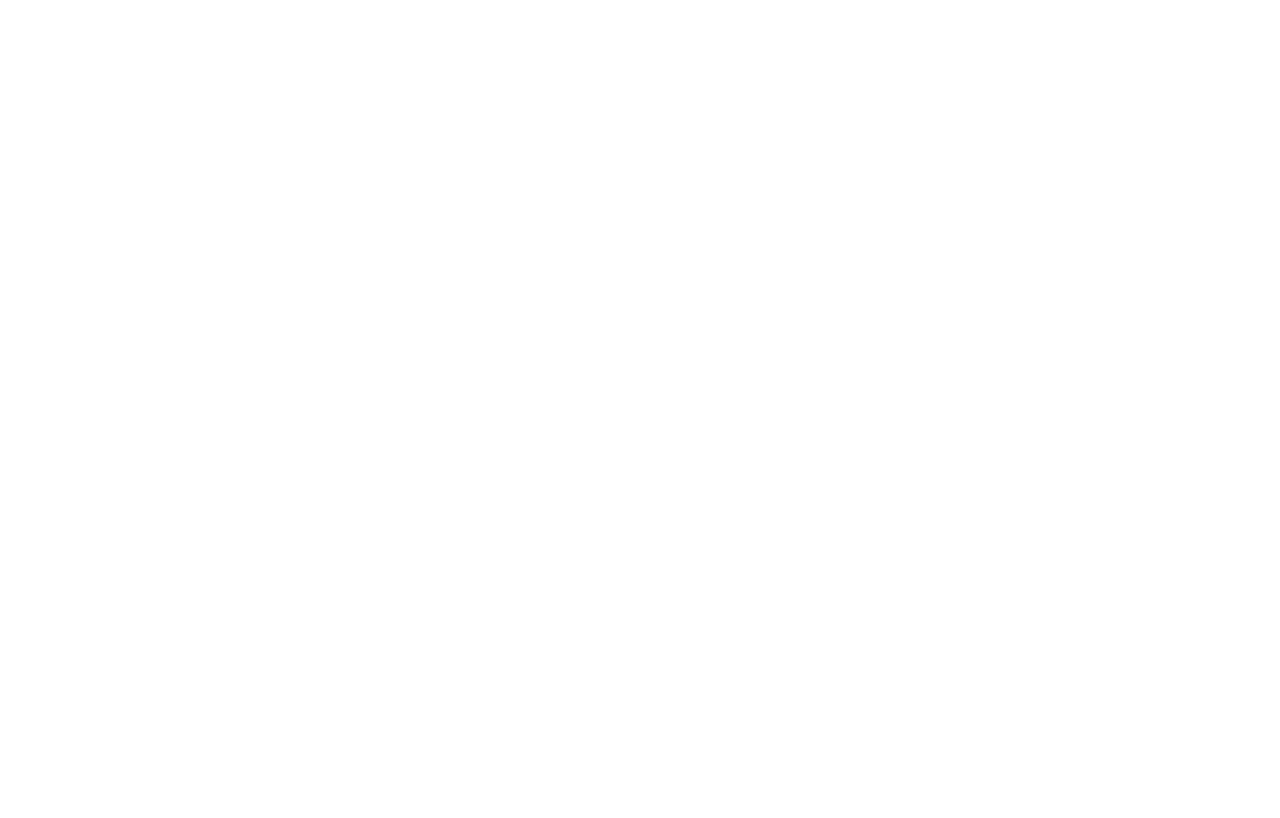
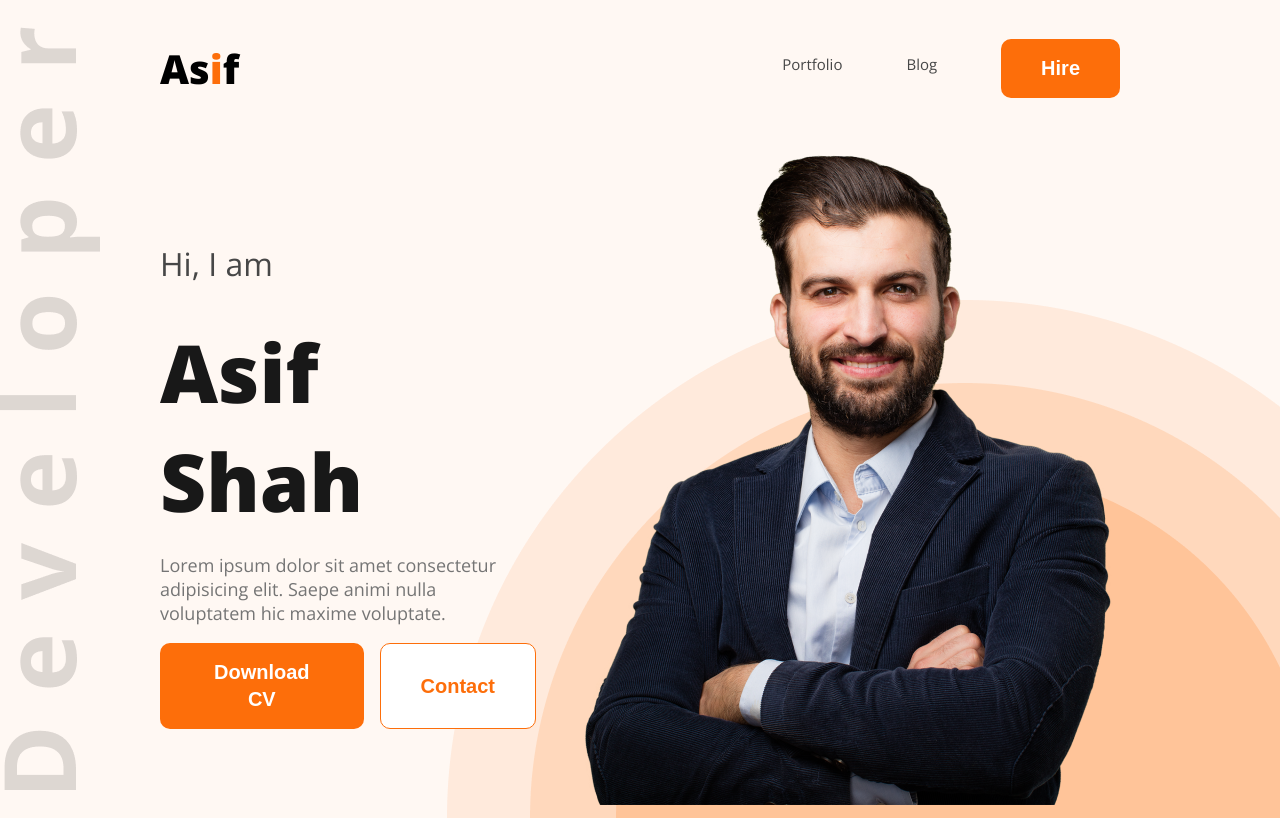
Before and after one commit to Asif419/portfolio-one, a plain HTML site: page index.html in a window 1280 px wide. Drawn offline with nearby package versions, Linux system fonts and the light colour scheme.

Commit message:
header part complete

```diff
--- a/index.html
+++ b/index.html
@@ -1,12 +1,81 @@
 <!DOCTYPE html>
 <html lang="en">
+
 <head>
     <meta charset="UTF-8">
     <meta http-equiv="X-UA-Compatible" content="IE=edge">
     <meta name="viewport" content="width=device-width, initial-scale=1.0">
     <title>Portfolio</title>
+
+    <!-- css connction -->
+    <link rel="stylesheet" href="styles/style.css">
+
+    <!-- font style -->
+    <style>
+        @import url('https://fonts.googleapis.com/css2?family=Open+Sans:wght@400;800&display=swap');
+    </style>
 </head>
-<body>
 
+<body class="body">
+    <!-- Header section -->
+    <header class="header">
+
+        <!-- nav section -->
+        <nav>
+            <div>
+                <h1 class="name">As<span>i</span>f</h1>
+            </div>
+            <div class="menu">
+                <p class="menu1">Portfolio</p>
+                <p class="menu2">Blog</p>
+                <button class="btn">Hire</button>
+            </div>
+        </nav>
+
+        <!-- banner section -->
+
+        <div class="banner-container">
+            <div class="banner-details">
+                <h3 class="banner-details-starter">Hi, I am</h3>
+                <h2 class="banner-details-name">Asif Shah</h2>
+                <p>
+                    Lorem ipsum dolor sit amet consectetur adipisicing elit. Saepe animi nulla voluptatem hic maxime
+                    voluptate.
+                </p>
+                <div class="two-button">
+                    <button class="btn">Download CV</button>
+                    <button class="btn-contact">Contact</button>
+                </div>
+            </div>
+            <div class="banner-picture">
+                <img src="images/hardy.png" alt="hardy">
+            </div>
+        </div>
+
+    </header>
+
+    <!-- Main Section -->
+    <main>
+        <!-- about me section -->
+        <div class="aboutMe-container">
+
+        </div>
+
+        <!-- what I do section -->
+        <div class="whatIDo-container">
+
+        </div>
+
+        <!-- summary section -->
+        <div class="summary-conatiner">
+
+        </div>
+    </main>
+
+    <!-- Footer Section -->
+    <footer>
+
+    </footer>
 </body>
+
 </html>
--- /dev/null
+++ b/styles/style.css
@@ -0,0 +1,144 @@
+/* variable declaration */
+:root {
+    --main-btn-color: #FD6E0A;
+    --second-color: #474747;
+}
+
+/* css for overall section */
+.body {
+    margin: 0 auto;
+    font-family: 'Open Sans', sans-serif;
+}
+
+p {
+    font-weight: 400;
+    font-size: 18px;
+    color: #757575;
+}
+
+.btn {
+    font-weight: 700;
+    font-size: 20px;
+    line-height: 27px;
+    padding: 2vh 5vh;
+    background-color: var(--main-btn-color);
+    border: none;
+    border-radius: 10px;
+    color: #FFFFFF;
+}
+
+/* header section css */
+.header {
+    background-color: #FFF8F3;
+    padding: 1vh 20vh;
+    background-image: url(../images/developer.png), url(../images/header_bg.png);
+    background-repeat: no-repeat;
+    background-position: left, right bottom;
+}
+
+.header .name {
+    font-weight: 600;
+    font-size: 40px;
+}
+
+.header span {
+    color: var(--main-btn-color);
+}
+
+nav {
+    display: flex;
+    justify-content: space-between;
+    align-items: center;
+}
+
+.menu {
+    display: flex;
+    justify-content: end;
+    gap: 8vh;
+}
+
+.menu1,
+.menu2 {
+    font-size: 15px;
+    line-height: 20px;
+    color: var(--second-color);
+}
+
+/* banner css */
+
+.banner-container {
+    display: flex;
+    justify-content: center;
+    align-items: center;
+}
+
+.banner-details-starter {
+    font-weight: 400;
+    font-size: 4vh;
+    color: var(--second-color);
+}
+
+.banner-details-name {
+    font-weight: 700;
+    font-size: 10vh;
+    color: #181818;
+    margin: 0;
+    padding: 0;
+
+}
+
+.btn-contact {
+    font-weight: 700;
+    font-size: 20px;
+    line-height: 27px;
+    padding: 2vh 5vh;
+    border: 1px solid #FD6E0A;
+    border-radius: 10px;
+    color: #FD6E0A;
+    background-color: white;
+    margin-left: 2vh;
+}
+
+.two-button {
+    display: flex;
+}
+
+.banner-picture {
+    flex: 1;
+    width: 100%;
+}
+
+
+
+
+
+
+/* respnsive, media quary */
+
+@media only screen and (max-width: 576px) {
+    body {
+        text-align: center;
+    }
+
+    .header {
+        background-image: none;
+        padding: 2vh;
+    }
+
+    .name, .menu1, .menu2 {
+        margin: 1vh;
+    }
+
+    nav,
+    .menu,
+    .banner-container,
+    .two-button {
+        flex-direction: column;
+        align-items: center;
+        gap: 1vh;
+    }
+
+    .banner-container img {
+        width: 100%;
+    }
+}
```
Also changed, not shown: images/developer.png (added), images/hardy.png (added), images/header_bg.png (added), images/icons/facebook.png (added), images/icons/insta.png (added), images/icons/js.png (added), images/icons/mongo.png (added), images/icons/nodejs.png (added), images/icons/react.png (added), images/icons/twitter.png (added).
